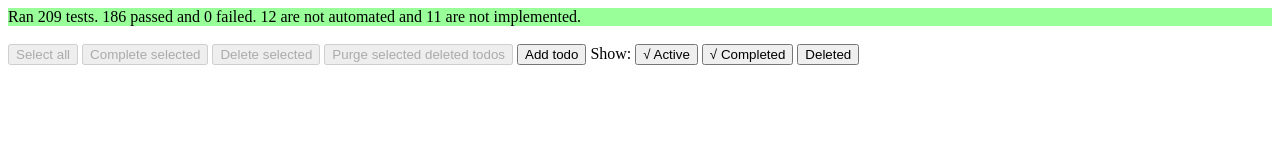
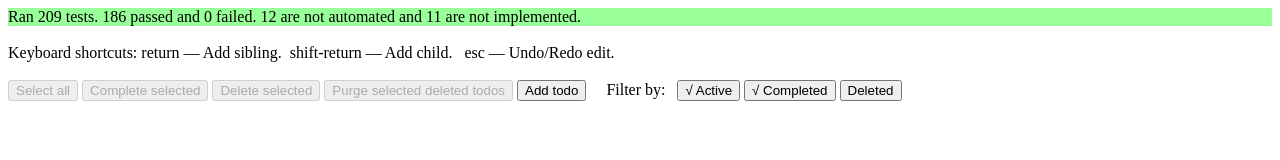
Before and after one commit to cespe/nested-todos, a plain HTML site: page index.html in a window 1280 px wide. Drawn offline with Linux system fonts and the light colour scheme.

Commit message:
Add a list of keyboard shortcuts

```diff
--- a/index.html
+++ b/index.html
@@ -14,6 +14,10 @@
 	<aside id="simpletest">
 	</aside>
 	<header>
+		<div id="help">
+			<br>
+			Keyboard shortcuts: return — Add sibling.&nbsp; shift-return — Add child. &nbsp; esc — Undo/Redo edit.
+		</div>
 		<div id="actions">
 			<br>
 			<button type="button" name="selectAll">Select all</button>
@@ -21,7 +25,7 @@
 			<button type="button" disabled="true" name="deleteSelected">Delete selected</button>
 			<button type="button" disabled="true" name="purgeSelectedDeleted">Purge selected deleted todos</button>
 			<button type="button" name="addTodo">Add todo</button>
-			Show:
+			&nbsp; &nbsp; Filter by: &nbsp;
 			<button type="button" name="showActive">√ Active</button>
 			<button type="button" name="showCompleted">√ Completed</button>
 			<button type="button" name="showDeleted">Deleted</button>
```
